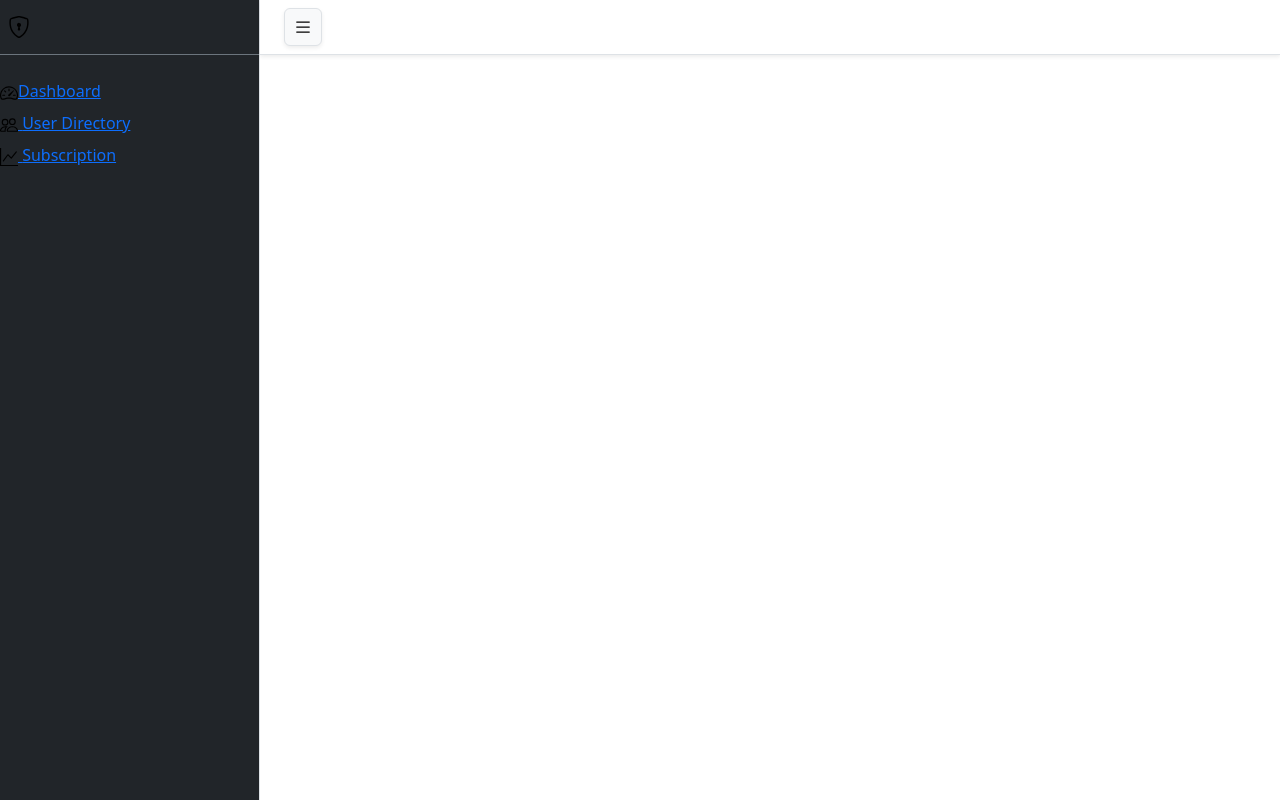
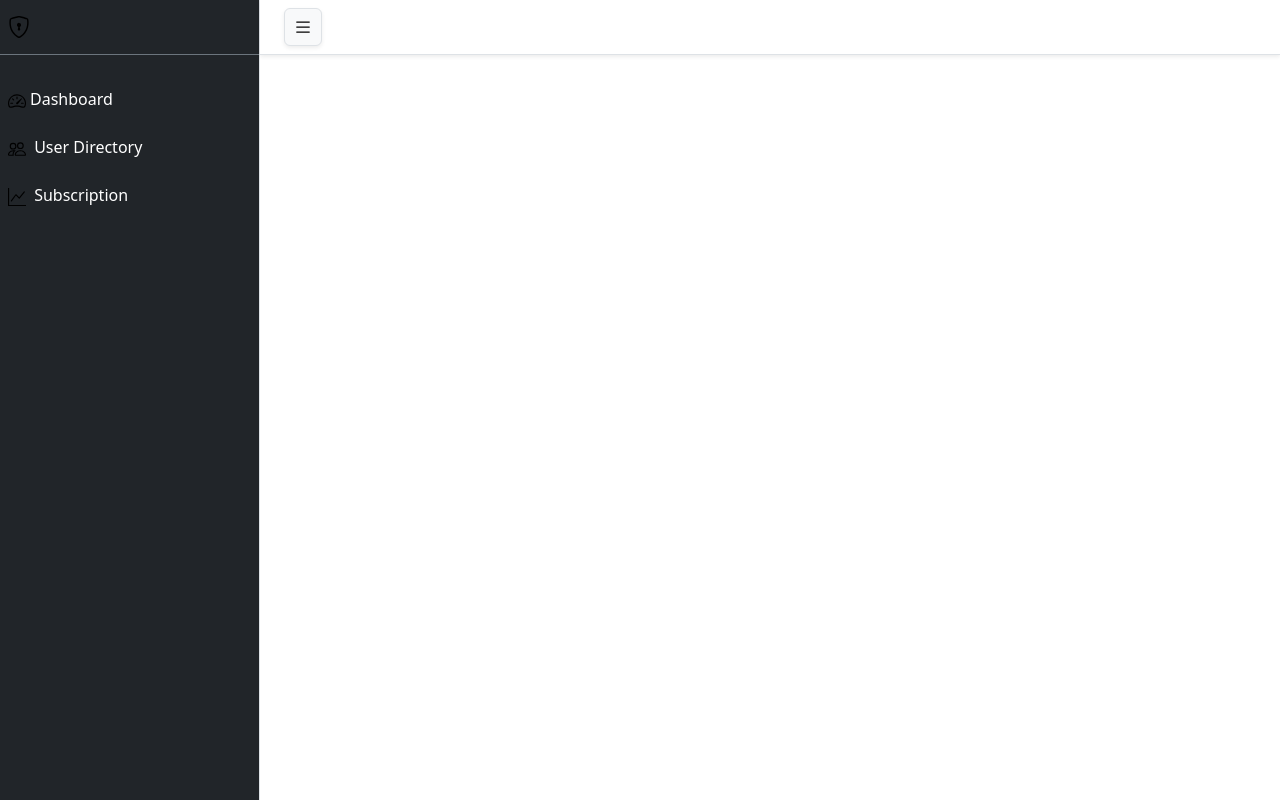
Before and after one commit to MustafaN2028/admin-panel, a Next.js app: page / in a window 1280 px wide. Built offline with nearby package versions, Linux system fonts and the light colour scheme.

Commit message:
component memoization

```diff
--- a/src/components/Sidebar.js
+++ b/src/components/Sidebar.js
@@ -18,15 +18,26 @@ function Sidebar({ isOpen }) {
         <ShieldLock size={22} className="text-primary" />
       </div>
       <Nav className="flex-column gap-2 flex-grow-1">
-        <Link href="/">
+        <Link
+          href="/"
+          className={`text-white p-2 text-decoration-none ${!isOpen ? "text-center" : ""}`}
+        >
           <Speedometer2 size={18} />
-          {isOpen && <span>Dashboard</span>}
+          {isOpen && <span className="ms-1">Dashboard</span>}
         </Link>
-        <Link href="user">
-          <People size={18} /> {isOpen && <span>User Directory</span>}
+        <Link
+          href="user"
+          className={`text-white p-2 text-decoration-none ${!isOpen ? "text-center" : ""}`}
+        >
+          <People size={18} />{" "}
+          {isOpen && <span className="ms-1">User Directory</span>}
         </Link>
-        <Link href="subscription">
-          <GraphUp size={18} /> {isOpen && <span>Subscription</span>}
+        <Link
+          href="subscription"
+          className={`text-white p-2 text-decoration-none ${!isOpen ? "text-center" : ""}`}
+        >
+          <GraphUp size={18} />{" "}
+          {isOpen && <span className="ms-1">Subscription</span>}
         </Link>
       </Nav>
     </div>
```
